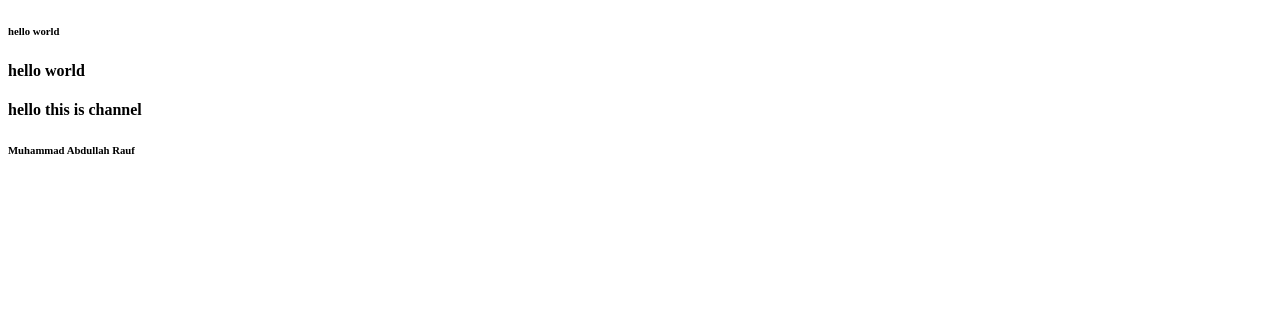
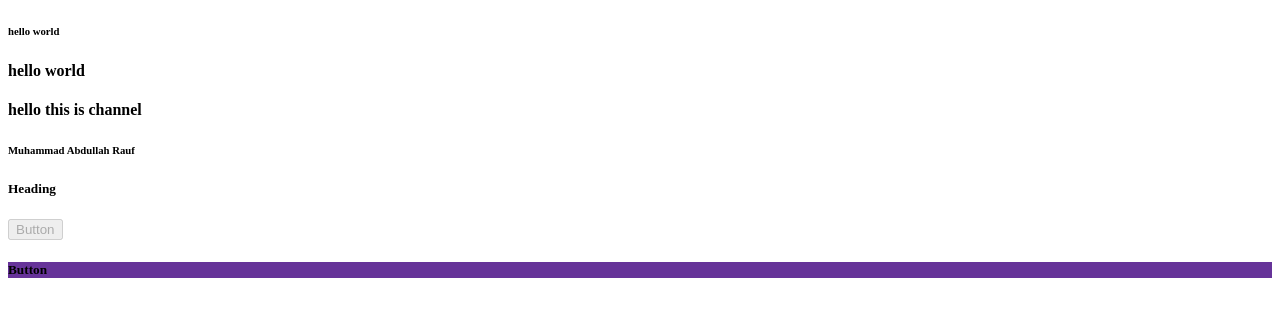
Before and after one commit to abd041/Vue_Learning, a Vue app: page / in a window 1280 px wide. Shown: the top 316 px of the page. Built offline with nearby package versions, Linux system fonts and the light colour scheme.

Commit message:
conditional binding to classes

```diff
--- a/src/App.vue
+++ b/src/App.vue
@@ -2,6 +2,9 @@
   <h6>hello world</h6>
   <HelloWorld msg="hello world" />
   <h6>{{ name }}</h6>
+  <h5 v-bind:id="headingId">Heading</h5>
+  <button v-bind:disabled="isDisabled">Button</button>
+  <h5 v-bind:class="isDisabled ? 'Hello' : ''">Button</h5>
 </template>
 
 <script>
@@ -10,7 +13,9 @@ export default {
   name: "App",
   data() {
     return {
-      name: "Muhammad Abdullah Rauf"
+      name: "Muhammad Abdullah Rauf",
+      headingId:"Heading Id",
+      isDisabled:true,
     }
   },
   components: {
@@ -18,3 +23,9 @@ export default {
   }
 }
 </script>
+
+<style scoped>
+.Hello{
+  background: rebeccapurple;
+}
+</style>
```
